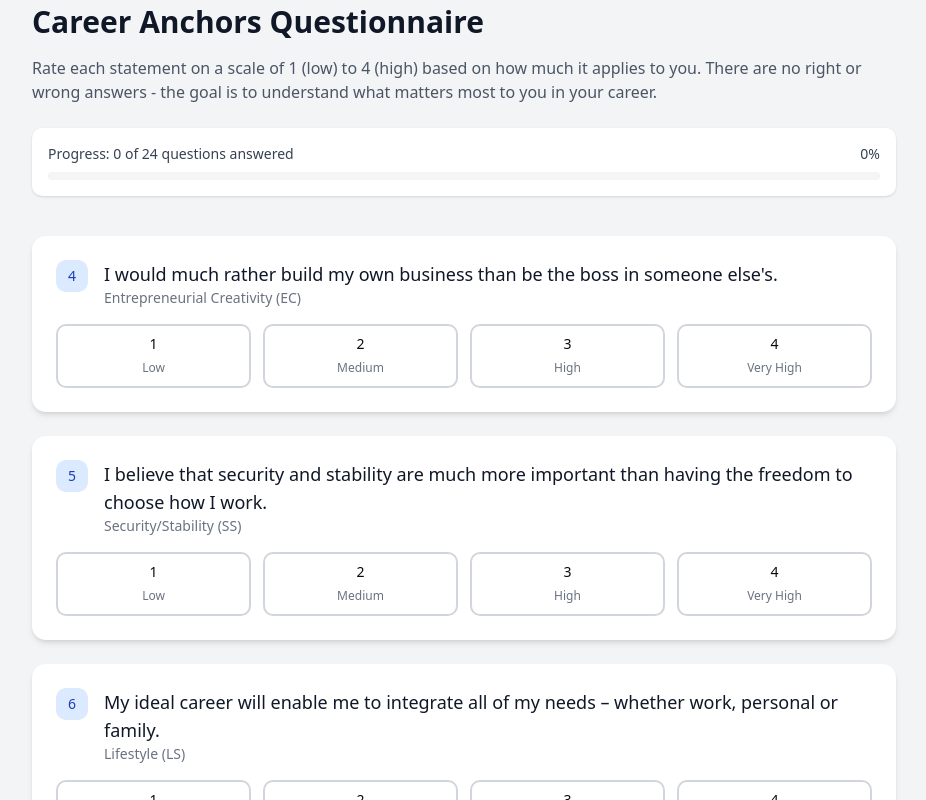
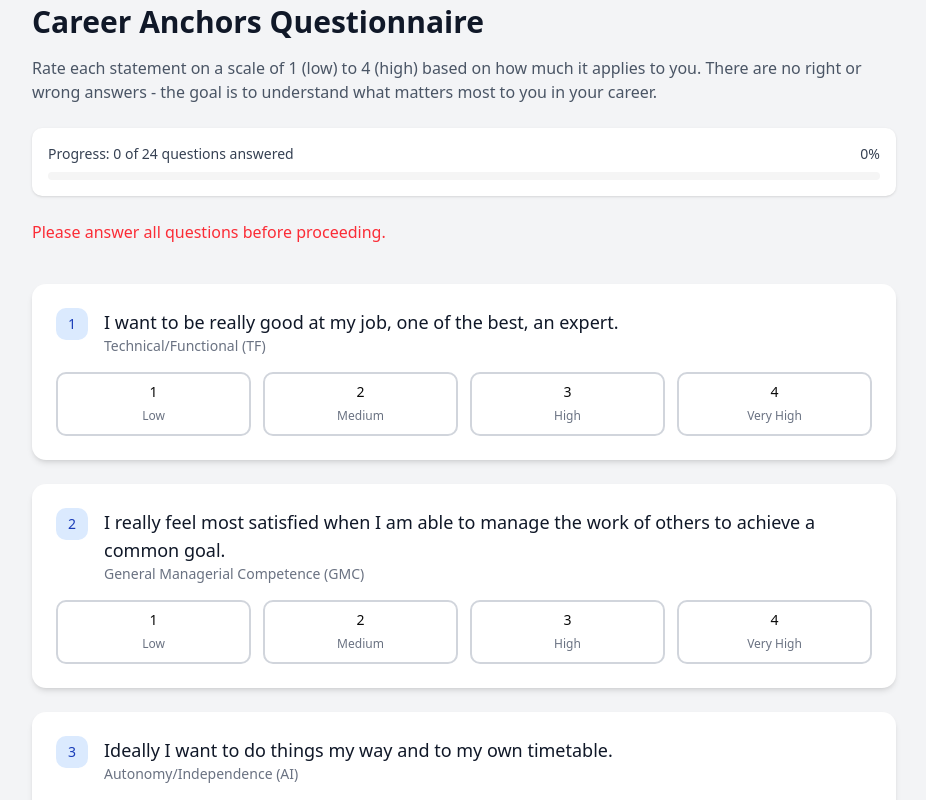
Before and after one commit to Scott-Zeta/career-anchor, a Next.js app: page /questionnaire in a window 1280 px wide. Both pictures are taken after a click on the button "Next Page". Shown: the part 140-940 px from the top of the page, without its empty margins (176-1102 px from the left). Built offline with nearby package versions, Linux system fonts and the light colour scheme.

Commit message:
Add validation for unanswered questions and initialize current page in Questionnaire component

```diff
--- a/src/app/questionnaire/page.tsx
+++ b/src/app/questionnaire/page.tsx
@@ -4,7 +4,7 @@ import ProgressBar from '@/components/questionnaire/ProgressBar';
 import QuestionCard from '@/components/questionnaire/QuestionCard';
 import { useRouter } from 'next/navigation';
 import { Button } from '@/components/ui/button';
-import { useState } from 'react';
+import { useState, useEffect } from 'react';
 import { useCareerAnchor } from '@/lib/CareerAnchorContext';
 
 import { questions } from '@/lib/CareerAnchorData';
@@ -15,6 +15,7 @@ export default function Questionnaire() {
   const questionsPerPage = 3;
   const totalPages = Math.ceil(questions.length / questionsPerPage);
   const [currentPage, setCurrentPage] = useState(1);
+  const [notAnswered, setNotAnswered] = useState(false);
   const indexOfLastQuestion = currentPage * questionsPerPage;
   const indexOfFirstQuestion = indexOfLastQuestion - questionsPerPage;
   const currentQuestions = questions.slice(
@@ -26,8 +27,14 @@ export default function Questionnaire() {
 
   const handleNextPage = () => {
     if (currentPage < totalPages) {
-      setCurrentPage((prev) => prev + 1);
-      window.scrollTo({ top: 140 });
+      if (progress.answered >= questionsPerPage * currentPage) {
+        setNotAnswered(false);
+        setCurrentPage((prev) => prev + 1);
+        window.scrollTo({ top: 140 });
+      } else {
+        setNotAnswered(true);
+        window.scrollTo({ top: 140 });
+      }
     } else {
       calculateScores();
       router.push('/result');
@@ -35,10 +42,18 @@ export default function Questionnaire() {
   };
   const handlePrevPage = () => {
     if (currentPage > 1) {
+      setNotAnswered(false);
       setCurrentPage((prev) => prev - 1);
       window.scrollTo({ top: 140 });
     }
   };
+
+  useEffect(() => {
+    const initialPage = Math.ceil(progress.answered / questionsPerPage);
+    if (initialPage > 0) {
+      setCurrentPage(initialPage);
+    }
+  }, []);
 
   return (
     <div className="container mx-auto px-4 py-8 max-w-4xl">
@@ -52,7 +67,13 @@ export default function Questionnaire() {
           is to understand what matters most to you in your career.
         </p>
         <ProgressBar progress={progress} />
+        {notAnswered && (
+          <div className="text-red-500">
+            Please answer all questions before proceeding.
+          </div>
+        )}
       </div>
+
       <div className="space-y-6 mb-5">
         {currentQuestions.map((question) => (
           <QuestionCard
```
